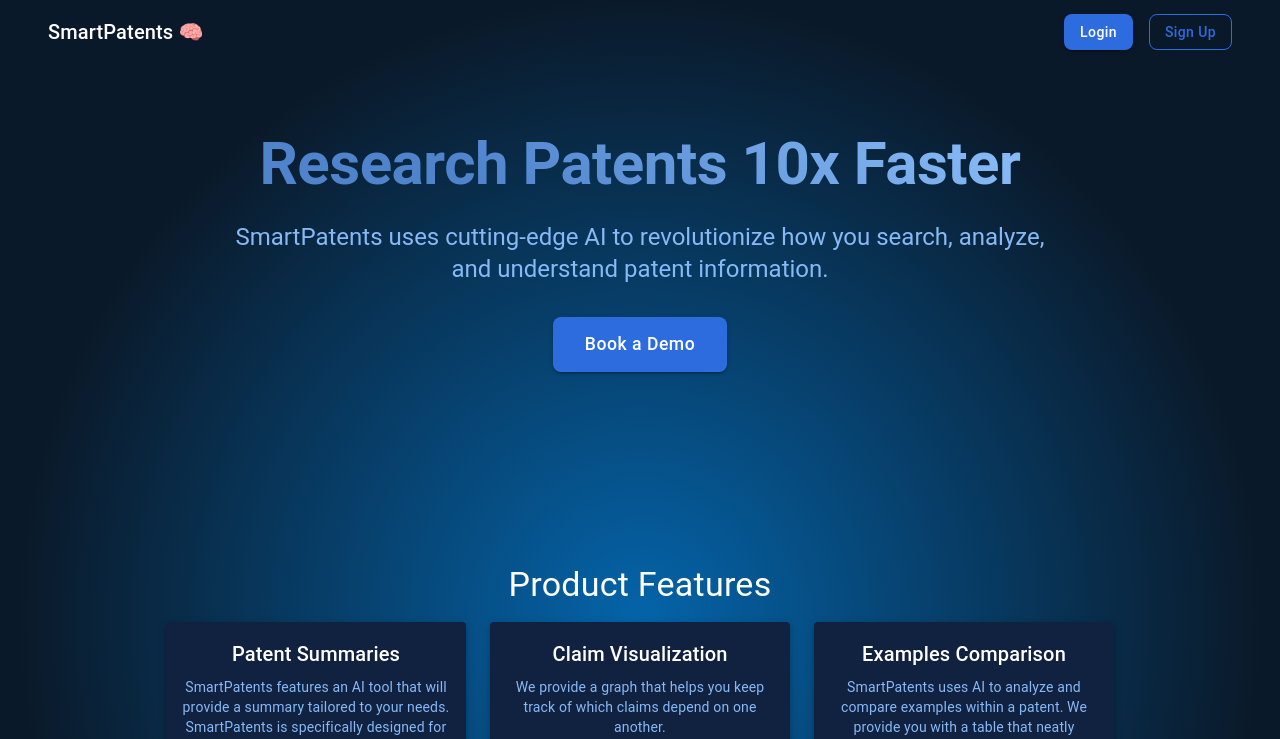
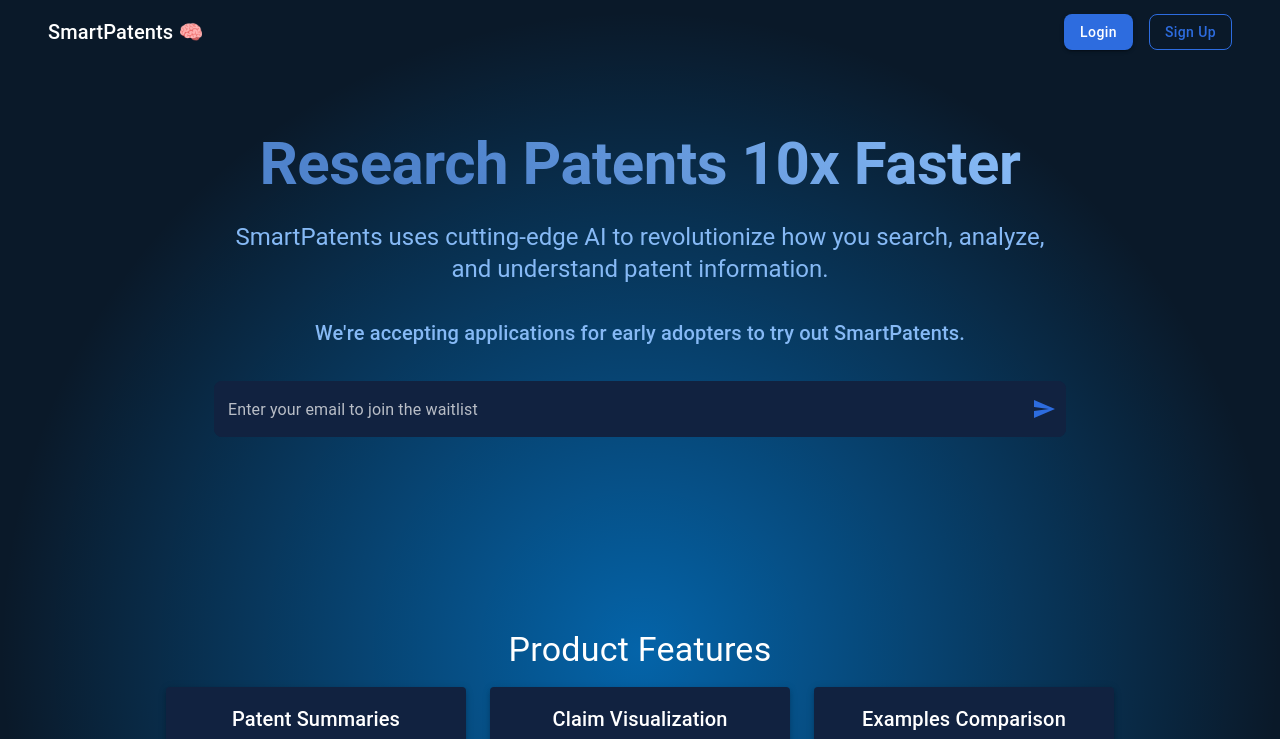
Before and after one commit to kev1179/patent-demo, a React (Vite) app: page / in a window 1280 px wide. Shown: the top 739 px of the page. Built offline with nearby package versions, Linux system fonts and the light colour scheme.

Commit message:
Added wait list feature.

```diff
--- /dev/null
+++ b/src/components/WaitList.tsx
@@ -0,0 +1,69 @@
+import { useState } from 'react';
+import TextField from '@mui/material/TextField';
+import InputAdornment from '@mui/material/InputAdornment';
+import IconButton from '@mui/material/IconButton';
+import SendIcon from '@mui/icons-material/Send';
+import CheckCircleIcon from '@mui/icons-material/CheckCircle';
+import axios from 'axios';
+
+const WaitList = () => {
+  const [email, setEmail] = useState('');
+  const [submitted, setSubmitted] = useState(false);
+
+  const handleEmailChange = (event:any) => {
+    setEmail(event.target.value);
+  };
+
+  const handleSubmit = () => {
+
+    const saveEmail = async () =>
+    {
+        try
+        {
+            const response = await axios.post("/api/email/joinWaitlist",
+                {"email": email}
+            );
+            console.log(response.data);
+        }
+
+        catch(error)
+        {
+            console.log(error)
+        }
+    }
+
+    saveEmail();
+    setSubmitted(true);
+
+    // Reset status after 3 seconds
+    setTimeout(() => {
+      setSubmitted(false);
+      setEmail('');
+    }, 3000);
+  };
+
+  return (
+    <TextField
+      fullWidth
+      variant="outlined"
+      placeholder="Enter your email to join the waitlist"
+      value={email}
+      onChange={handleEmailChange}
+      InputProps={{
+        endAdornment: (
+          <InputAdornment position="end">
+            <IconButton
+              onClick={handleSubmit}
+              edge="end"
+              color={submitted ? "success" : "default"}
+            >
+              {submitted ? <CheckCircleIcon /> : <SendIcon color='primary'/>}
+            </IconButton>
+          </InputAdornment>
+        )
+      }}
+    />
+  );
+};
+
+export default WaitList;
--- a/src/pages/LandingPage.tsx
+++ b/src/pages/LandingPage.tsx
@@ -13,6 +13,7 @@ import {
   AccordionDetails
 } from '@mui/material';
 import ExpandMoreIcon from "@mui/icons-material/ExpandMore";
+import WaitList from '../components/WaitList';
 
 const LandingPage = () => {
   return (
@@ -38,17 +39,14 @@ const LandingPage = () => {
           <Typography variant="h2" component="h1" gutterBottom>
             Research Patents 10x Faster
           </Typography>
-          <Typography variant="h5" color="text.secondary" paragraph>
+          <Typography variant="h5" color="text.secondary" gutterBottom>
             SmartPatents uses cutting-edge AI to revolutionize how you search, analyze, and understand patent information.
           </Typography>
+
+          <Typography variant='h6' color="text.secondary" sx={{mt: 4}}>We're accepting applications for early adopters to try out SmartPatents.</Typography>
+
           <Box sx={{ mt: 4 }}>
-            <Button
-              variant="contained"
-              size="large"
-              sx={{ px: 4, py: 1.5, fontSize: '1.1rem' }}
-            >
-              Book a Demo
-            </Button>
+            <WaitList/>
           </Box>
         </Container>
       </Box>
```
Also changed, not shown: 2 other files (tests, documents, lock files or other folders).
